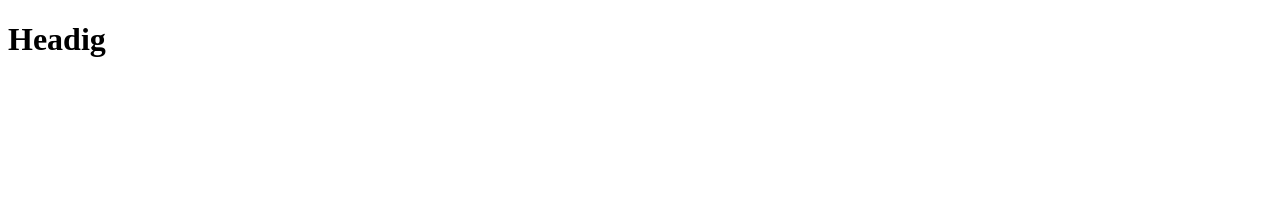
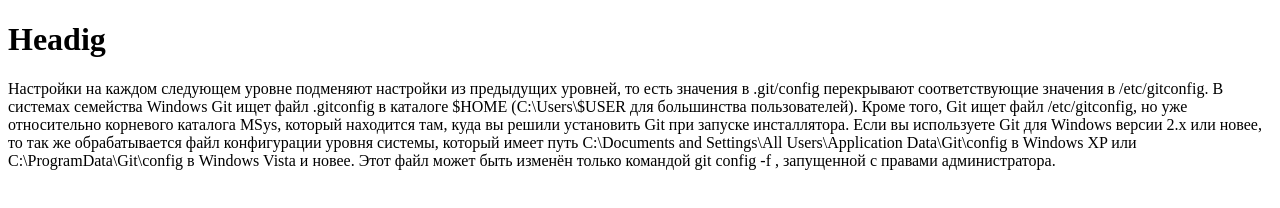
Before and after one commit to AlexDev1204/lesson1, a plain HTML site: page index.html in a window 1280 px wide. Drawn offline with Linux system fonts and the light colour scheme.

Commit message:
added text

```diff
--- a/index.html
+++ b/index.html
@@ -8,5 +8,10 @@
   <body>
     <div></div>
     <h1>Headig</h1>
+    <p>Настройки на каждом следующем уровне подменяют настройки из предыдущих уровней, то есть значения в .git/config перекрывают соответствующие значения в /etc/gitconfig.
+
+        В системах семейства Windows Git ищет файл .gitconfig в каталоге $HOME (C:\Users\$USER для большинства пользователей). Кроме того, Git ищет файл /etc/gitconfig, но уже относительно корневого каталога MSys, который находится там, куда вы решили установить Git при запуске инсталлятора.
+
+        Если вы используете Git для Windows версии 2.х или новее, то так же обрабатывается файл конфигурации уровня системы, который имеет путь C:\Documents and Settings\All Users\Application Data\Git\config в Windows XP или C:\ProgramData\Git\config в Windows Vista и новее. Этот файл может быть изменён только командой git config -f <file>, запущенной с правами администратора.</p>
   </body>
 </html>
```
